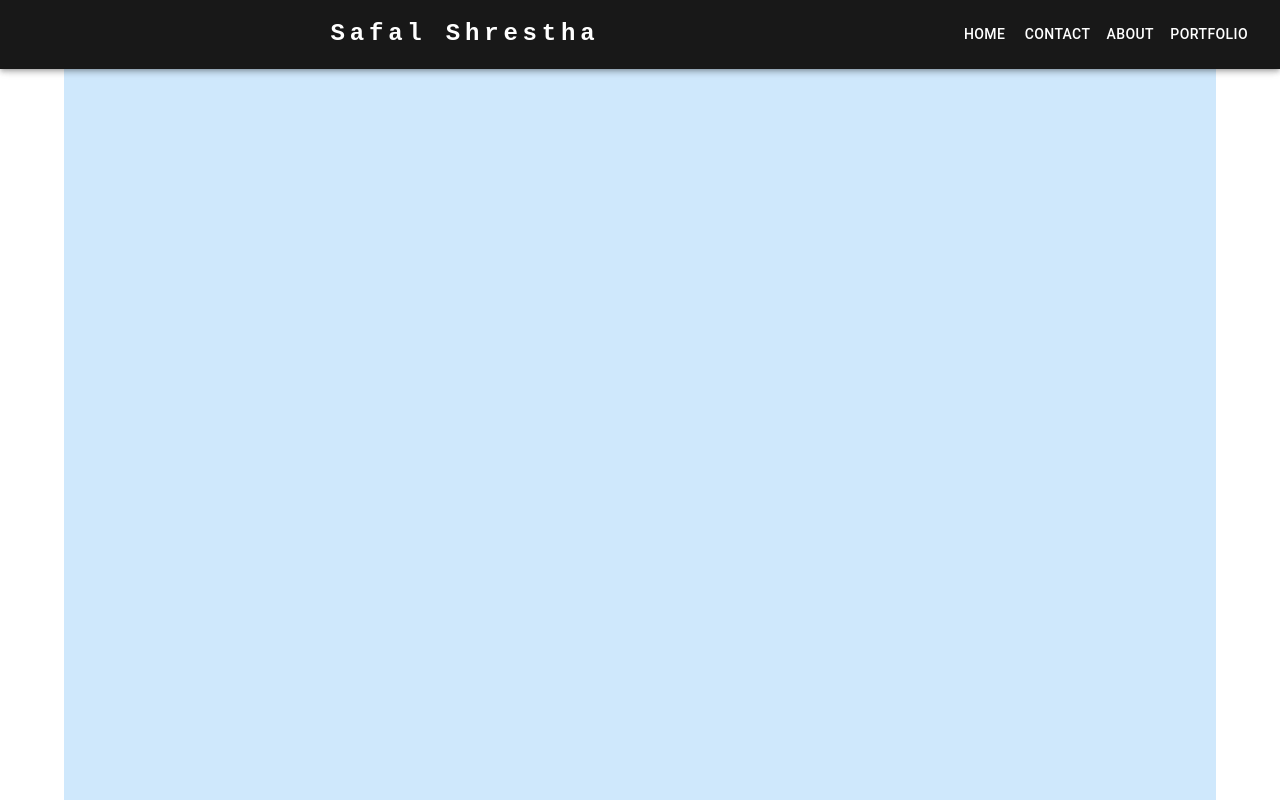
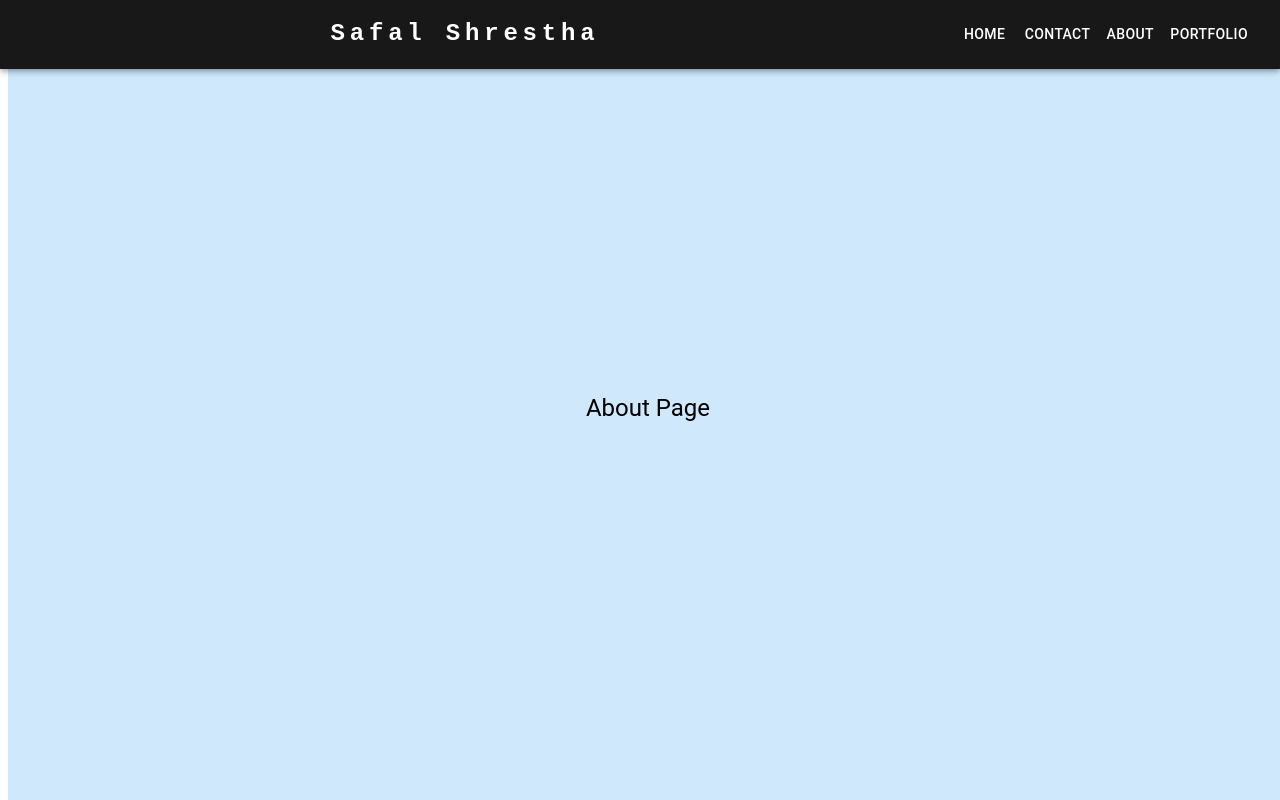
Before and after one commit to shrestha815/personal-website-project, a React (Create React App) app in the folder portfolio-website/: page /About in a window 1280 px wide. Shown: the top 800 px of the page. Built offline with nearby package versions, Linux system fonts and the light colour scheme.

Commit message:
fixed layout of box for now

```diff
--- a/portfolio-website/src/components/About.js
+++ b/portfolio-website/src/components/About.js
@@ -5,13 +5,13 @@ import { Box, Container, Typography } from "@mui/material";
 function About() {
     return(
         <><><Navbar /></>
-        <Container maxWidth = "lg">
-            <Box sx={{display: 'flex', justifyContent: 'right', alignItems:'right',
-             bgcolor: '#cfe8fc', height: '100vw'}}>
+        <Container disableGutters maxWidth = "xl">
+            <Box disableGutters sx={{display: 'flex',flexGrow: 1, justifyContent: 'center', alignItems:'center',
+             bgcolor: '#cfe8fc', height: '100vh', width: '100vw'}}>
                 <Typography
-                    variant="h5">
-                        About Page
-                    </Typography>
+                variant="h5">
+                     About Page
+                </Typography>
             </Box>
         </Container>
         </>
--- a/portfolio-website/src/components/Contact.js
+++ b/portfolio-website/src/components/Contact.js
@@ -5,8 +5,8 @@ import { Box, Container, Typography } from "@mui/material";
 function Contact() {
     return(
         <><><Navbar /></>
-        <Container maxWidth ="lg">
-            <Box sx={{display: 'flex', justifyContent: 'center', alignItems:'center',
+        <Container disableGutters maxWidth ="xl">
+            <Box disableGutters sx={{display: 'flex', justifyContent: 'center', alignItems:'center',
              bgcolor: '#cfe8fc',width: '100vw', height: '100vh'}}>
                 <Typography
                 variant="h5">
--- a/portfolio-website/src/components/Home.js
+++ b/portfolio-website/src/components/Home.js
@@ -1,9 +1,21 @@
 import React from "react";
 import Navbar from "./navbar.js";
+import { Box, Container, Typography } from "@mui/material";
 
 function Home(){
     return(
-        <><Navbar /></>
+        <><Navbar />
+        <Container disableGutters maxWidth = 'xl'>
+            <Box disableGutters sx={{display: 'flex', justifyContent: 'center', alignItems: 'center',
+            width: '100vw', height: '100vh'}} >
+                <Typography variant="h4">Welcome</Typography>
+                <Typography variant="body2">
+                    Selected Works
+                </Typography>
+            </Box>
+        </Container>
+
+        </>
     );
 }
 
```
